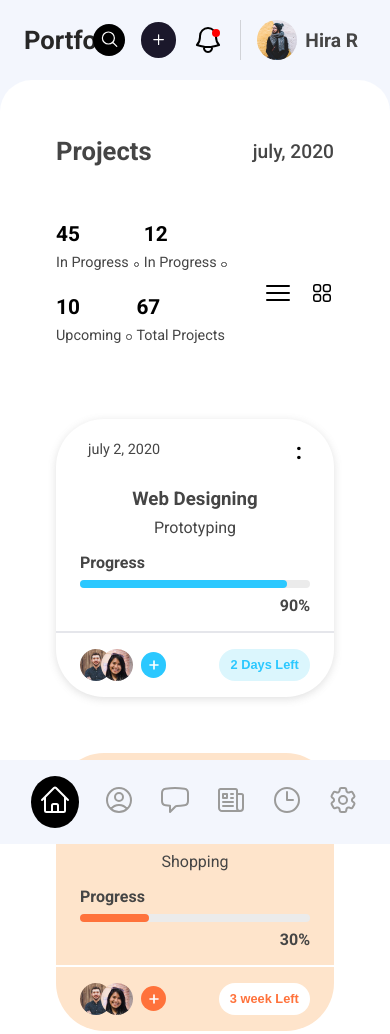
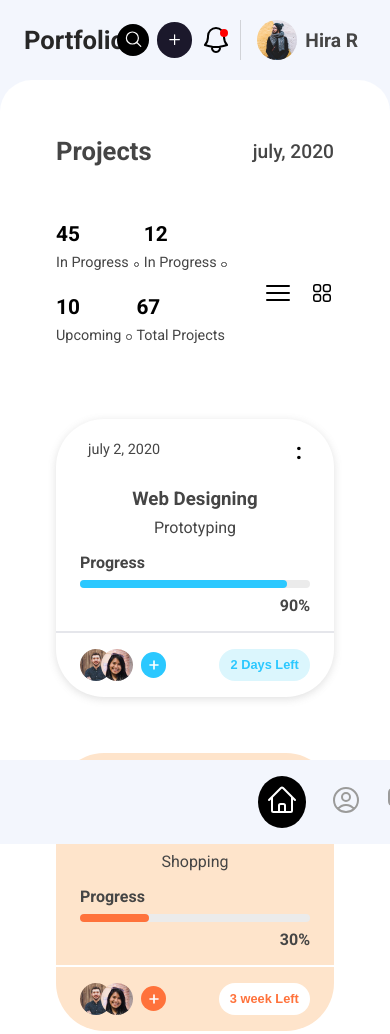
Before and after one commit to darshan-softrefine/course1-test, a website: page index.html in a window 390 px wide. Shown: the top 1034 px of the page. Drawn offline with nearby package versions, Linux system fonts and the light colour scheme.

Commit message:
with search update bottom navigation 1.2

```diff
--- a/sass/_components.scss
+++ b/sass/_components.scss
@@ -87,6 +87,7 @@
     @media only screen and (max-width: 42rem) {
         position: absolute;
         right: 0rem;
+        gap: 0.5rem;
     }
 }
 
@@ -173,7 +174,7 @@
         padding-top: 0rem;
         position: fixed;
         bottom: 0;
-        width: 100%;
+        width: 100vh;
         z-index: 1;
     }
 
```
Also changed, not shown: css/style.css.
